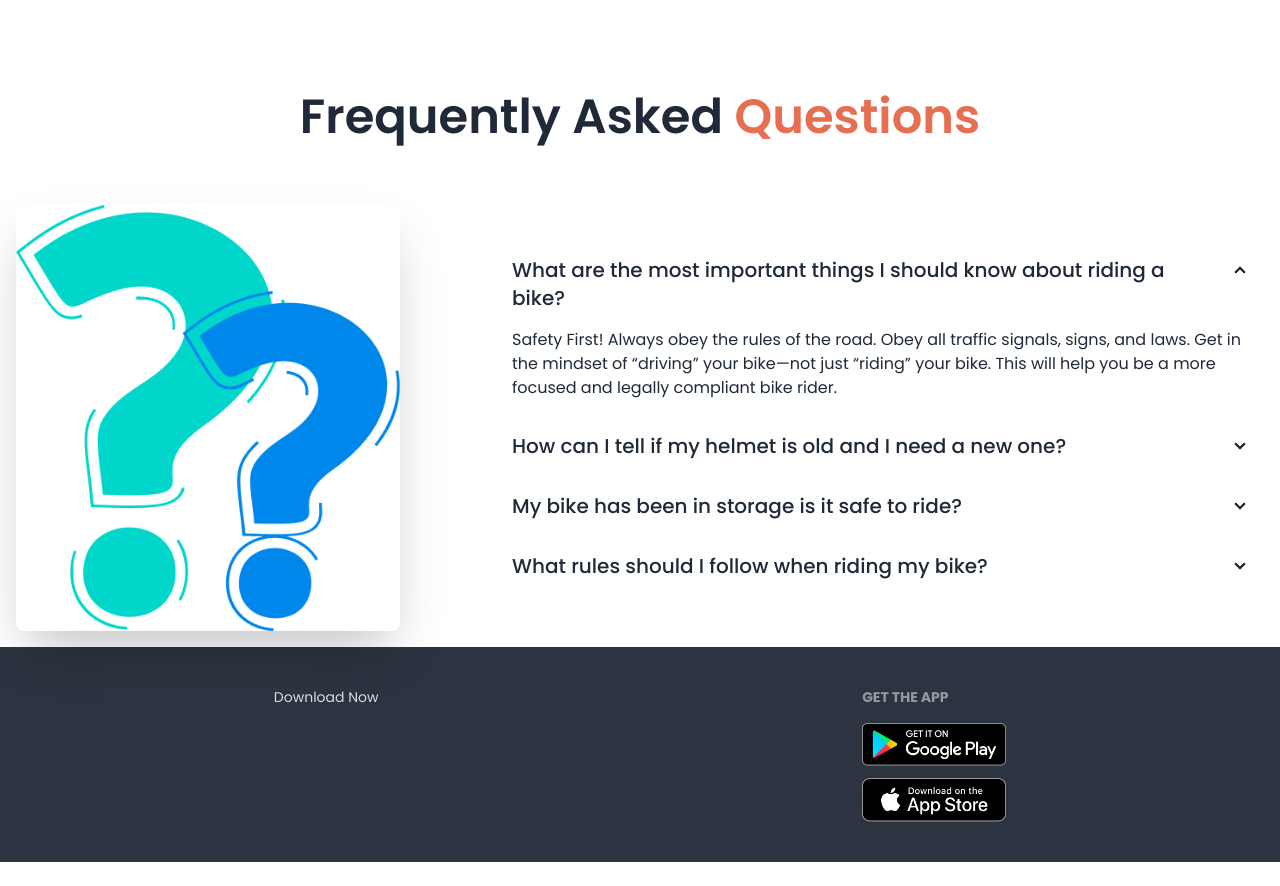
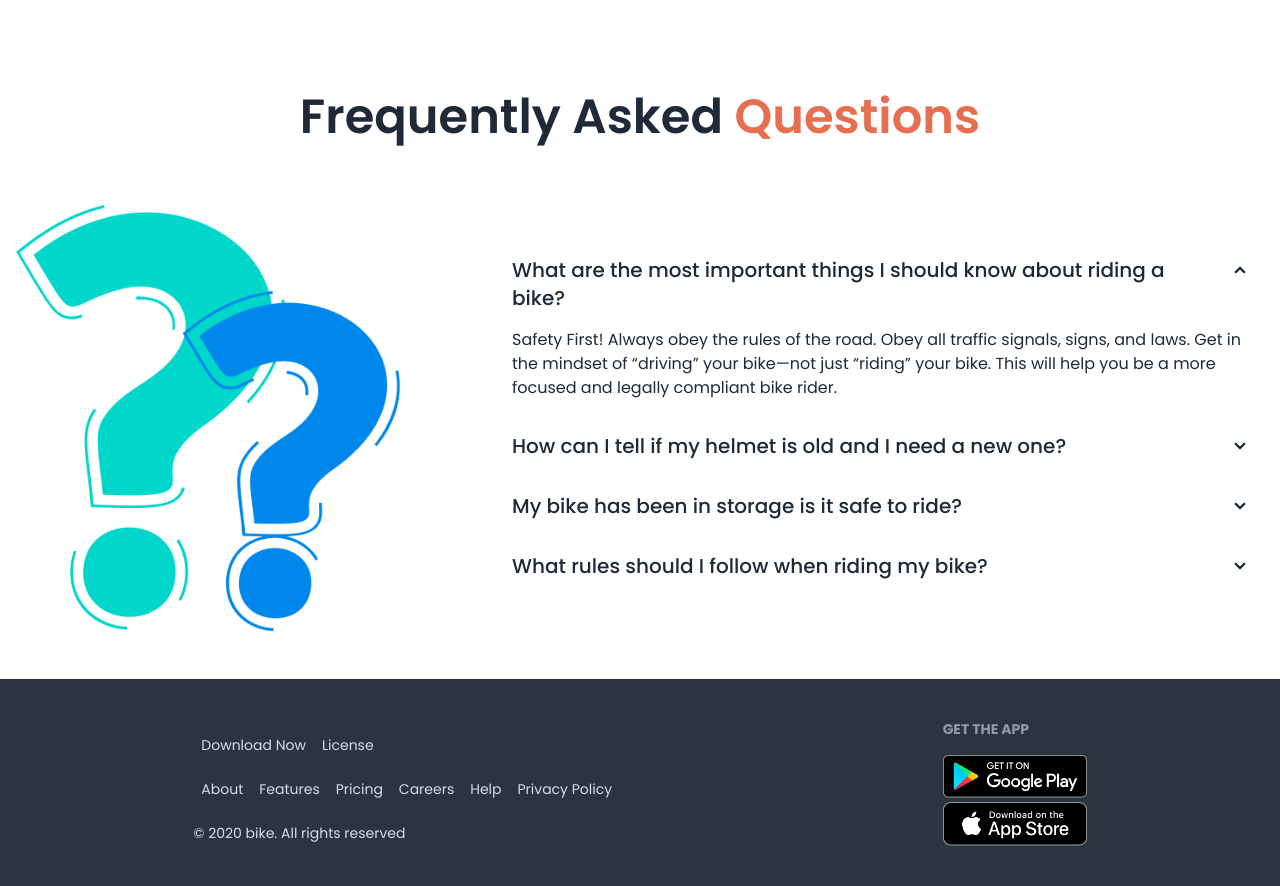
Before and after one commit to JannatulMumtahinaNahum/biker-zone-with-daisyui, a plain HTML site: page index.html in a window 1280 px wide. Shown: the part 2103-2989 px from the top of the page. Before the commit the page ends 2965 px from the top, so only its background shows below. Drawn offline with nearby package versions, Linux system fonts and the light colour scheme.

Commit message:
footer section

```diff
--- a/index.html
+++ b/index.html
@@ -244,11 +244,11 @@
       </div>
     </section>
     <!-- FAQ -->
-    <section>
+    <section class="mb-8">
       <h3 class="text-5xl font-semibold text-center mt-24">Frequently Asked<span class="text-btn-color"> Questions</span></h3>
       <div class="hero mt-12 bg-white">
         <div class="hero-content flex-col lg:gap-24 lg:flex-row">
-          <img src="images/others/faq.png" class="w-3/4 lg:max-w-sm rounded-lg shadow-2xl" />
+          <img src="images/others/faq.png" class="w-3/4 lg:max-w-sm rounded-lg" />
           <div>
             <!-- frist question -->
             <div class="collapse collapse-arrow bg-white">
@@ -295,15 +295,25 @@
     <!-- footer section -->
     <footer class="footer p-10 bg-neutral text-neutral-content justify-around">
       <aside>
-      <div>
-        <div>
+      <p>
+        <div class=" flex gap-4 relative p-2">
           <button>Download Now</button>
+          <h4>License</h4>
         </div>
+        <nav class="flex  gap-4 p-2">
+          <a>About</a>
+          <a>Features</a>
+          <a>Pricing</a>
+          <a>Careers</a>
+          <a>Help</a>
+          <a>Privacy Policy</a>
+        </nav>
       </div>
+      <p class="pt-2">© 2020 bike. All rights reserved</p>
       </aside>
       <nav>
         <h1 class="footer-title">Get the app</h1>
-        <div class="grid grid-col-1 gap-3">
+        <div class="grid grid-col-1 gap-1">
           <a><img class="w-36" src="images/others/android.png" alt=""></a>
           <a><img class="w-36" src="images/others/ios.png" alt=""></a>
         </div>
```
